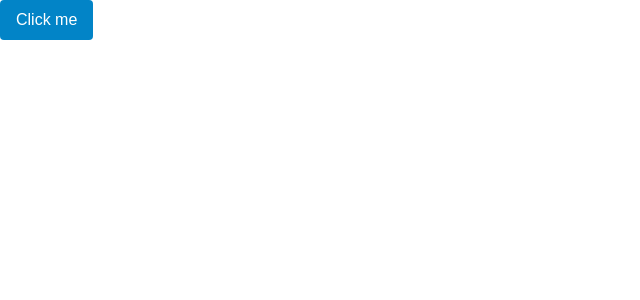
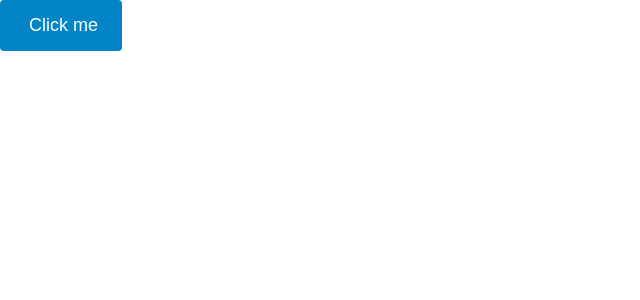
Before and after one commit to menchacaeli/nextjs-ui-components, a Next.js app: page / in a window 1280 px wide. Shown: the top 300 px of the page, without its empty margins (0-640 px from the left). Built offline with nearby package versions, Linux system fonts and the light colour scheme.

Commit message:
added spinner to button for loading

```diff
--- a/src/components/Button/Button.tsx
+++ b/src/components/Button/Button.tsx
@@ -7,7 +7,7 @@ const Button = (props: ButtonProps) => {
   const {
     text = 'Button',
     variant = 'primary',
-    size = 'medium',
+    size = 'md',
     isLoading = false,
     animation = '',
     shape = 'default',
@@ -55,7 +55,7 @@ const Button = (props: ButtonProps) => {
       type="button"
       {...props}
     >
-      {isLoading && <div className="btn__loader" />}
+      {isLoading && <div className={`btn--spinner btn--spinner-${size}`} />}&nbsp;
       {text}
       {animation === 'ripple' && ripples.map(ripple => (
         <span
--- a/src/components/Button/button.css
+++ b/src/components/Button/button.css
@@ -22,17 +22,17 @@
     font-size: var(--font-size-xs);
 }
 
-.btn--small {
+.btn--sm {
     padding: var(--spacing-1) var(--spacing-2);
     font-size: var(--font-size-sm);
 }
 
-.btn--medium {
+.btn--md {
     padding: var(--spacing-2) var(--spacing-4);
     font-size: var(--font-size-base);
 }
 
-.btn--large {
+.btn--lg {
     padding: var(--spacing-3) var(--spacing-6);
     font-size: var(--font-size-lg);
 }
@@ -160,6 +160,35 @@
     animation: pulse 1.5s infinite;
 }
 
+/* Loading Spinner */
+.btn--spinner {
+    border: 2px solid rgba(0, 0, 0, 0.1);
+    border-left-color: var(--color-neutral-50);
+    border-radius: 50%;
+    animation: spin 1s linear infinite;
+}
+
+.btn--spinner-sm {
+    width: 0.75rem;
+    height: 0.75rem;
+}
+
+.btn--spinner-md {
+    width: 1rem;
+    height: 1rem;
+}
+
+.btn--spinner-lg {
+    width: 1.25rem;
+    height: 1.25rem;
+}
+
+/* Disabled State */
+.btn:disabled {
+    cursor: not-allowed;
+    opacity: 0.5;
+}
+
 /* Animations */
 @keyframes ripple {
     to {
@@ -186,6 +215,6 @@
 }
 
 @keyframes spin {
-    from { transform: rotate(0deg); }
-    to { transform: rotate(360deg); }
+    0% { transform: rotate(0deg); }
+    100% { transform: rotate(360deg); }
 }
--- a/src/pages/index.tsx
+++ b/src/pages/index.tsx
@@ -6,8 +6,7 @@ export default function Home() {
       <Button
         text="Click me"
         variant="primary"
-        size="medium"
-        isLoading
+        size="lg"
         onClick={() => console.log('Button clicked')}
       />
     </div>
--- a/src/types/button.ts
+++ b/src/types/button.ts
@@ -1,5 +1,5 @@
 // Theme-related types
-export type ThemeSize = 'xxs' | 'xs' | 'small' | 'medium' | 'large' | 'xl';
+export type ThemeSize = 'xxs' | 'xs' | 'sm' | 'md' | 'lg' | 'xl';
 
 export type ThemeVariant =
   | 'primary'
```
